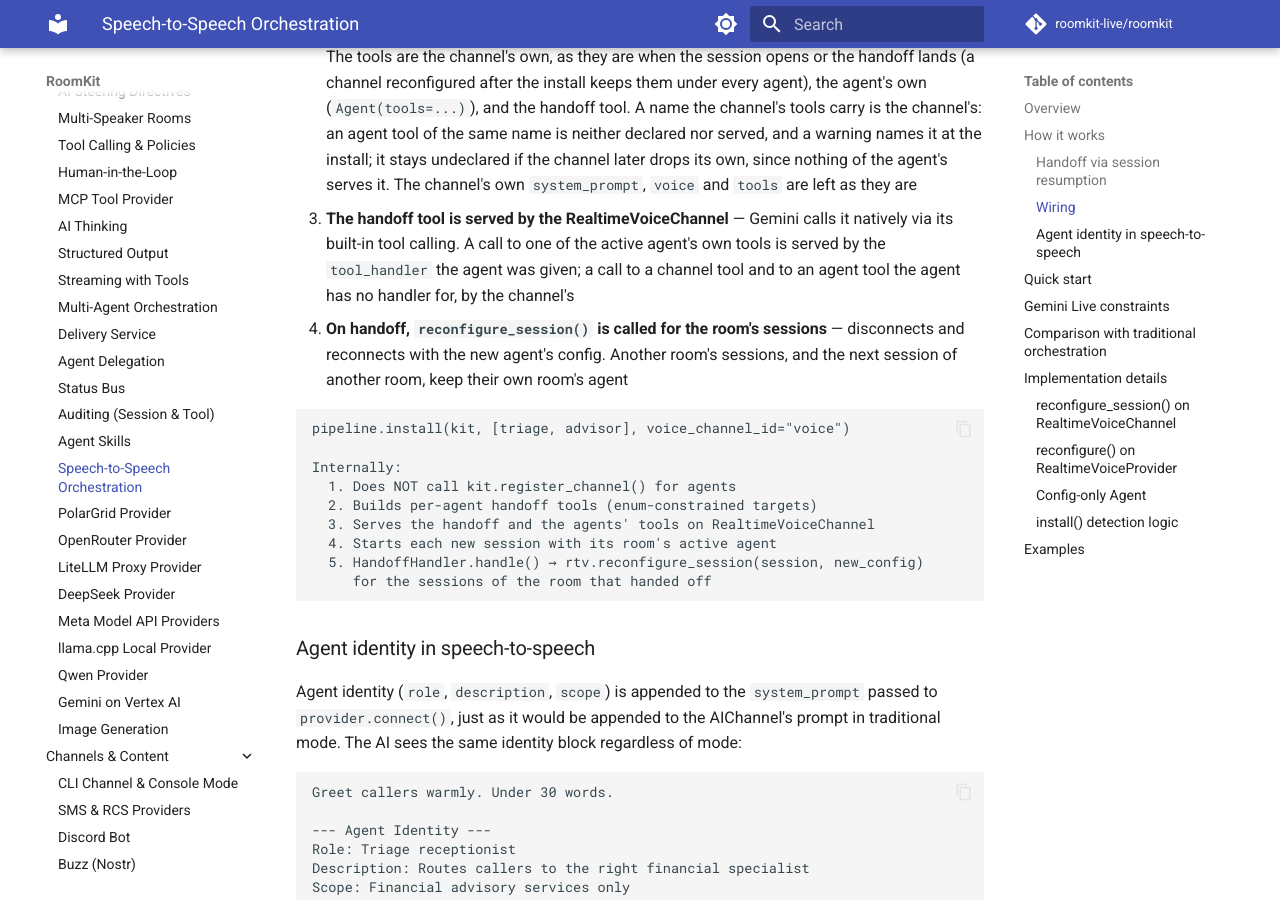
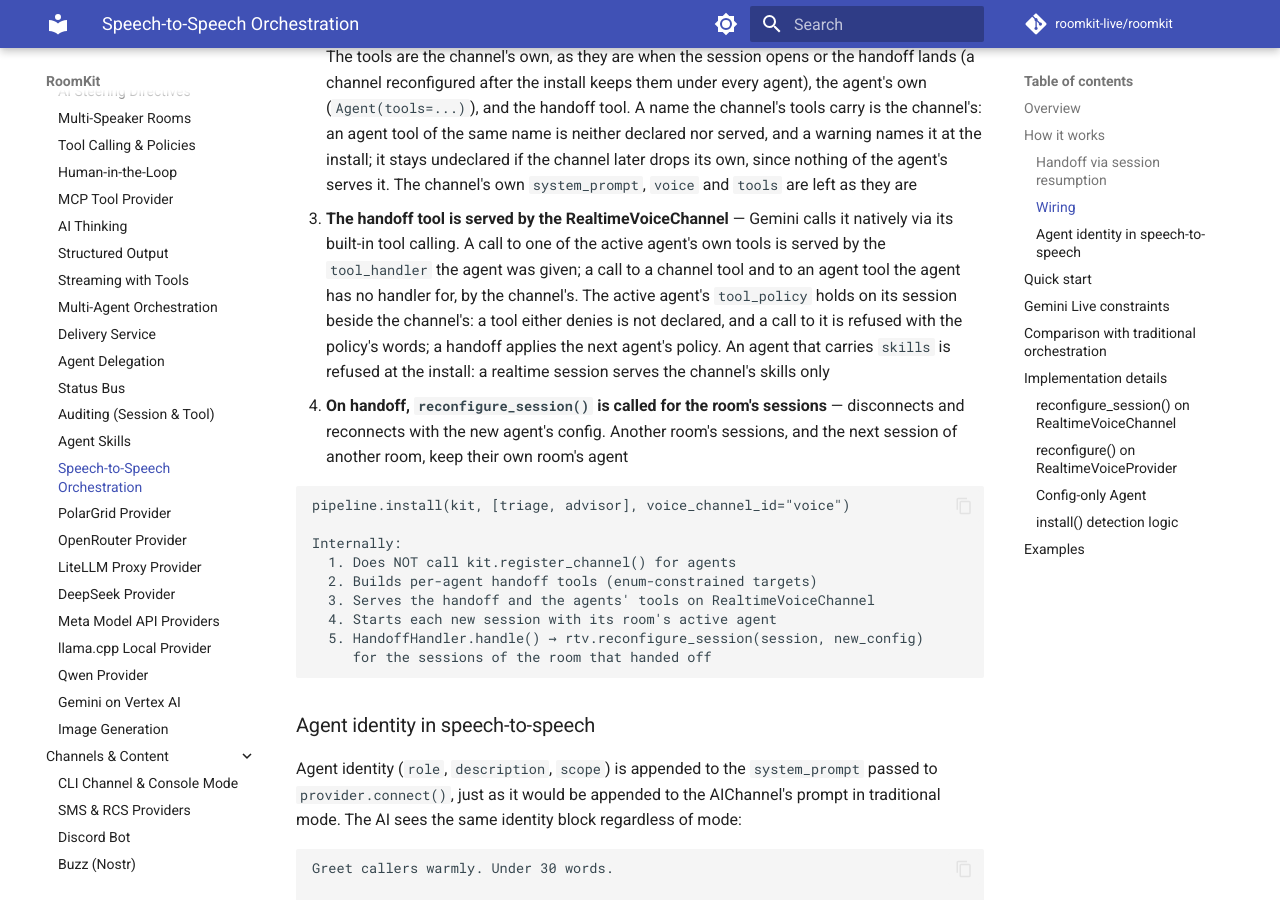
Before and after one commit to roomkit-live/roomkit-docs, an MkDocs documentation site: the page built from docs/guides/realtime-orchestration.md, in a window 1280 px wide and 900 px high, scrolled down 1922 px. Built offline with MkDocs 1.6.1 and Material for MkDocs 9.7.7, drawn with Linux system fonts in a browser that asks for light colours; comment, search, counter and statistics services are not loaded.

Commit message:
docs(orchestration): a realtime pipeline's active agent answers to its tool policy (RMK-427)

````diff
--- a/docs/guides/realtime-orchestration.md
+++ b/docs/guides/realtime-orchestration.md
@@ -65,7 +65,7 @@ When `pipeline.install()` detects that `voice_channel_id` points to a `RealtimeV
 
 1. **Agents are NOT registered as channels** — they have no provider, they're config-only
 2. **A session starts with its room's active agent** — system_prompt, voice, and tools are passed to `provider.connect()`, read from the room's conversation state when the session opens. The tools are the channel's own, as they are when the session opens or the handoff lands (a channel reconfigured after the install keeps them under every agent), the agent's own (`Agent(tools=...)`), and the handoff tool. A name the channel's tools carry is the channel's: an agent tool of the same name is neither declared nor served, and a warning names it at the install; it stays undeclared if the channel later drops its own, since nothing of the agent's serves it. The channel's own `system_prompt`, `voice` and `tools` are left as they are
-3. **The handoff tool is served by the RealtimeVoiceChannel** — Gemini calls it natively via its built-in tool calling. A call to one of the active agent's own tools is served by the `tool_handler` the agent was given; a call to a channel tool and to an agent tool the agent has no handler for, by the channel's
+3. **The handoff tool is served by the RealtimeVoiceChannel** — Gemini calls it natively via its built-in tool calling. A call to one of the active agent's own tools is served by the `tool_handler` the agent was given; a call to a channel tool and to an agent tool the agent has no handler for, by the channel's. The active agent's `tool_policy` holds on its session beside the channel's: a tool either denies is not declared, and a call to it is refused with the policy's words; a handoff applies the next agent's policy. An agent that carries `skills` is refused at the install: a realtime session serves the channel's skills only
 4. **On handoff, `reconfigure_session()` is called for the room's sessions** — disconnects and reconnects with the new agent's config. Another room's sessions, and the next session of another room, keep their own room's agent
 
 ```
````
